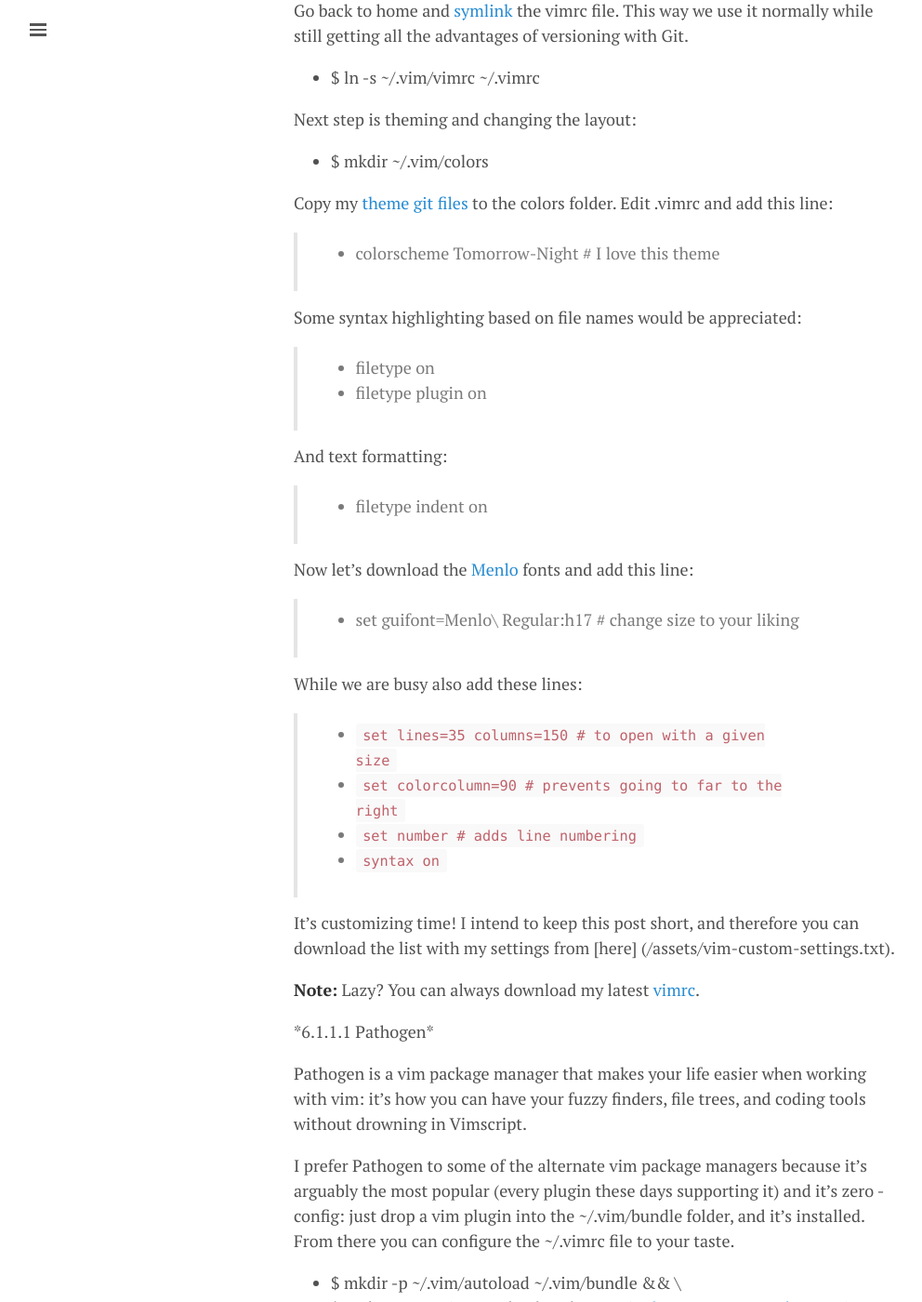
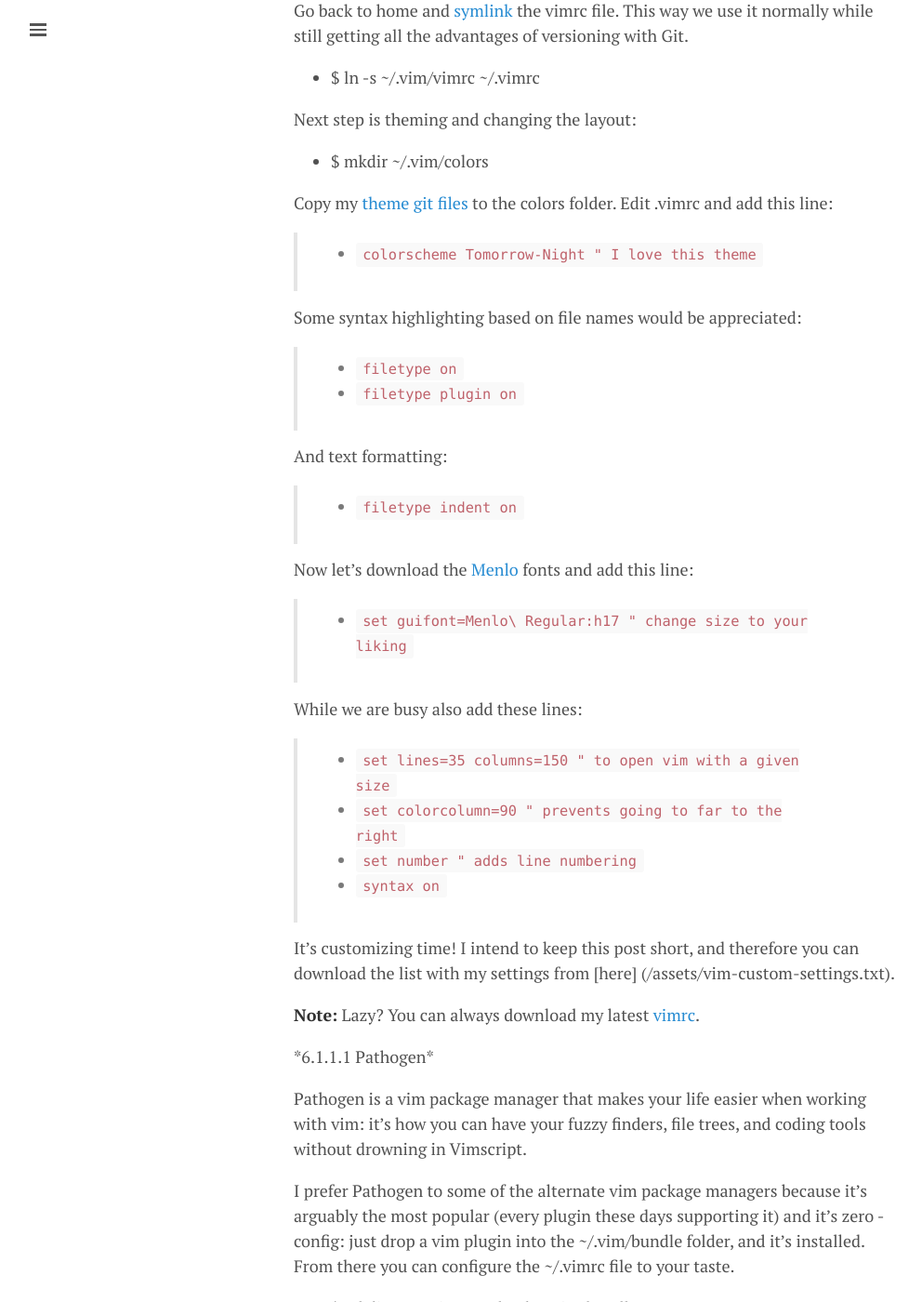
Before and after one commit to lgeurts/lgeurts.github.io, a Jekyll site: the page built from _posts/2017-07-11-bunsenlabs-linux-setup-notes-for dell-inspiron-6000.md, in a window 1280 px wide and 1400 px high, scrolled down 5705 px. Shown: the whole window at 93% size, without its empty margins (0-992 px from the left). Built offline with Jekyll 4.4.1, drawn with Linux system fonts in a browser that asks for light colours; nearby versions of some CDN libraries; comment, search, counter and statistics services are not loaded.

Commit message:
Update vim section

```diff
--- a/_posts/2017-07-11-bunsenlabs-linux-setup-notes-for dell-inspiron-6000.md
+++ b/_posts/2017-07-11-bunsenlabs-linux-setup-notes-for dell-inspiron-6000.md
@@ -180,26 +180,26 @@ Next step is theming and changing the layout:
 
 Copy my [theme git files](https://github.com/lgeurts/BunsenLabs-Setup/tree/master/.vim/colors) to the colors folder. Edit .vimrc and add this line:
 
-> * colorscheme Tomorrow-Night # I love this theme
+> * `colorscheme Tomorrow-Night " I love this theme`
 
 Some syntax highlighting based on file names would be appreciated:
 
-> * filetype on
-> * filetype plugin on
+> * `filetype on`
+> * `filetype plugin on`
 
 And text formatting:
 
-> * filetype indent on
+> * `filetype indent on`
 
 Now let's download the [Menlo](https://github.com/lgeurts/BunsenLabs-Setup/tree/master/.fonts) fonts and add this line:
 
-> * set guifont=Menlo\ Regular:h17 # change size to your liking
+> * `set guifont=Menlo\ Regular:h17 " change size to your liking`
 
 While we are busy also add these lines:
 
-> * `set lines=35 columns=150 # to open with a given size`
-> * `set colorcolumn=90 # prevents going to far to the right`
-> * `set number # adds line numbering`
+> * `set lines=35 columns=150 " to open vim with a given size`
+> * `set colorcolumn=90 " prevents going to far to the right`
+> * `set number " adds line numbering`
 > * `syntax on`
 
 It's customizing time! I intend to keep this post short, and therefore you can download the list with my settings from [here]
@@ -218,7 +218,7 @@ I prefer Pathogen to some of the alternate vim package managers because it's arg
 
 Add this line to the top of your .vimrc:
 
-> * execute pathogen#infect()
+> * `execute pathogen#infect()`
 
 **Note:** Read [Romain Lafourcade's](https://github.com/romainl) gist '[How to use Tim Pope's Pathogen](https://gist.github.com/romainl/9970697)'.
 
```
